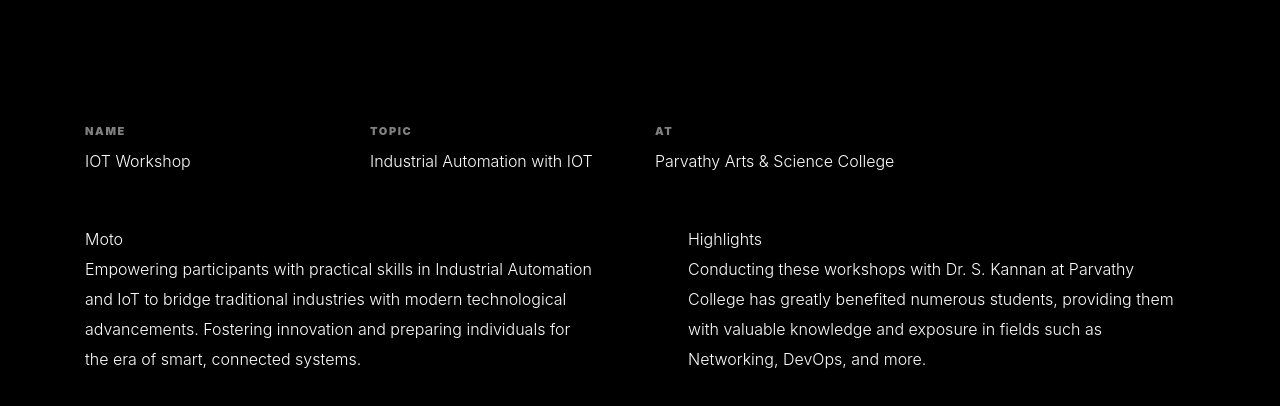
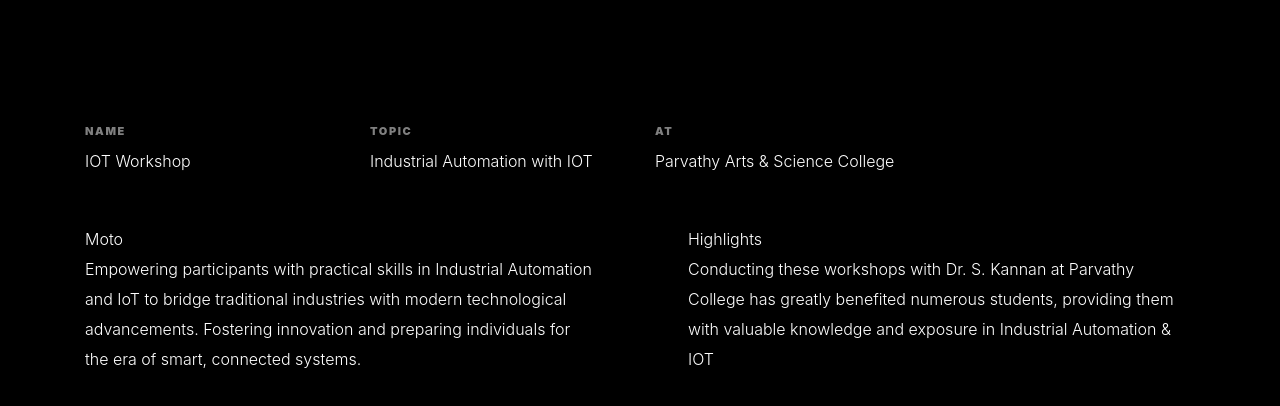
Before and after one commit to roboy2611/portfoliowebsite, a plain HTML site: page portfolio/index.html in a window 1280 px wide. Shown: the part 4129-4535 px from the top of the page. Drawn offline with Linux system fonts and the light colour scheme; files whose address does not match are found by name.

Commit message:
update Web

```diff
--- a/portfolio/index.html
+++ b/portfolio/index.html
@@ -299,7 +299,7 @@
                             </div>
                             <div class="col-md-6 pl-md-5">
                               <p>Highlights<br>
-                                Conducting these workshops with Dr. S. Kannan at Parvathy College has greatly benefited numerous students, providing them with valuable knowledge and exposure in fields such as Networking, DevOps, and more.</p>
+                                Conducting these workshops with Dr. S. Kannan at Parvathy College has greatly benefited numerous students, providing them with valuable knowledge and exposure in Industrial Automation & IOT</p>
                             </div>
                           </div>
 
```
